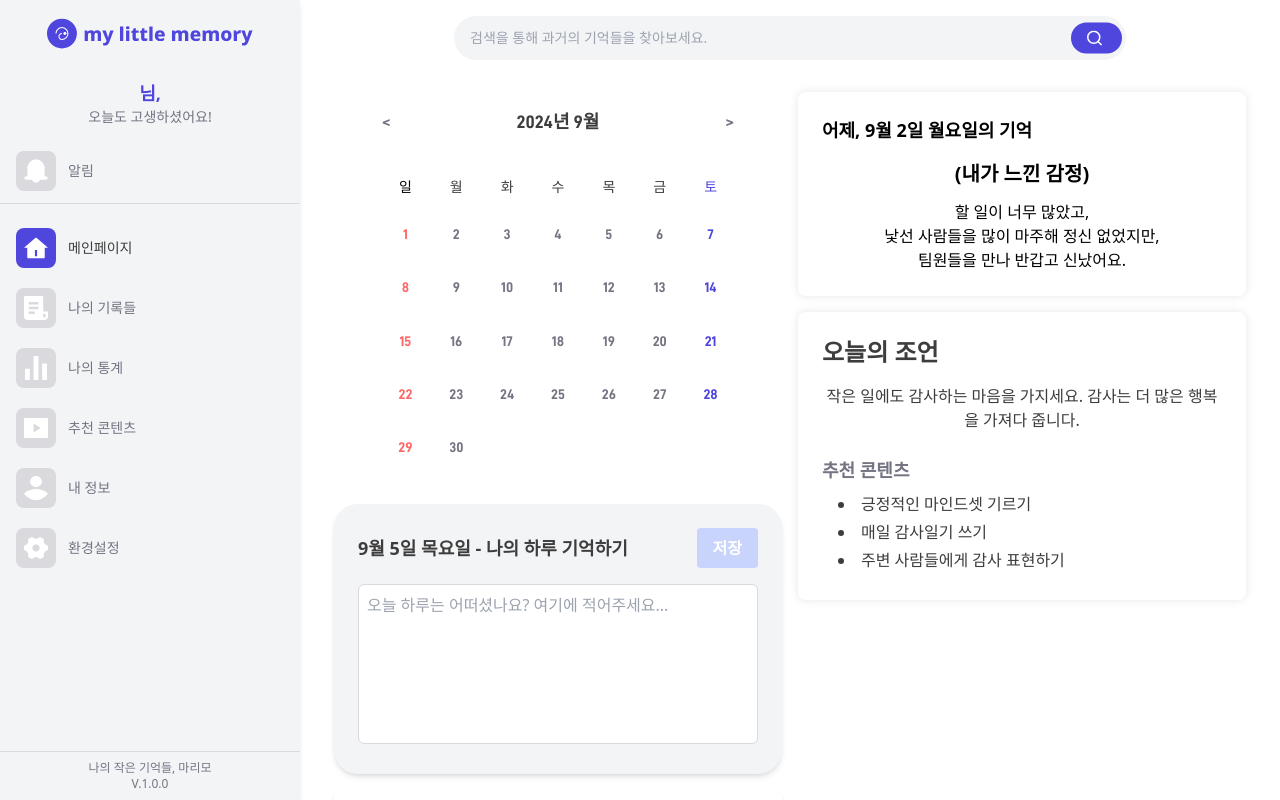
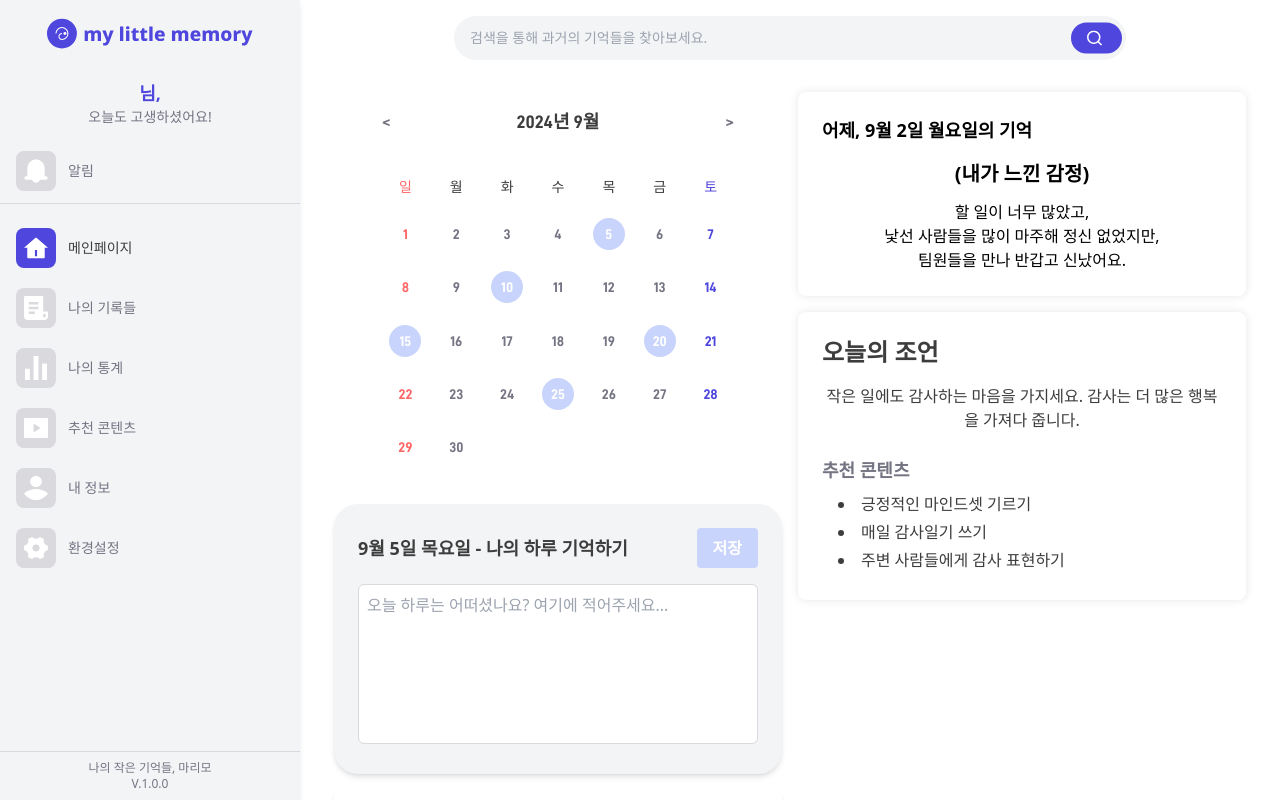
Before and after one commit to ktb-23/malimo-fe, a React (Vite) app: page /main in a window 1280 px wide. Shown: the top 800 px of the page. Built offline with nearby package versions, Linux system fonts and the light colour scheme.

Commit message:
style: 샘플데이터 생성, 샘플데이터 삽입시 색변화 구현

```diff
--- a/src/component/Calendar.jsx
+++ b/src/component/Calendar.jsx
@@ -1,8 +1,36 @@
-import React, { useState } from 'react';
+import React, { useState, useEffect } from 'react';
+import PropTypes from 'prop-types';
 
-const Calendar = () => {
+const Calendar = ({ diaryData: propDiaryData }) => {
   const [currentDate, setCurrentDate] = useState(new Date());
   const [selectedDate, setSelectedDate] = useState(null);
+  const [diaryData, setDiaryData] = useState({});
+
+  // 샘플 데이터 생성
+  const generateSampleData = () => {
+    const today = new Date();
+    const year = today.getFullYear();
+    const month = (today.getMonth() + 1).toString().padStart(2, '0');
+
+    return {
+      [`${year}-${month}-05`]: { content: '오늘은 날씨가 좋았습니다.' },
+      [`${year}-${month}-10`]: { content: '친구와 저녁을 먹었습니다.' },
+      [`${year}-${month}-15`]: { content: '새로운 프로젝트를 시작했습니다.' },
+      [`${year}-${month}-20`]: { content: '운동을 열심히 했습니다.' },
+      [`${year}-${month}-25`]: { content: '좋은 책을 읽었습니다.' },
+    };
+  };
+
+  useEffect(() => {
+    const isPropDiaryDataEmpty =
+      !propDiaryData || typeof propDiaryData !== 'object' || Object.keys(propDiaryData).length === 0;
+
+    if (import.meta.env.MODE === 'development' && isPropDiaryDataEmpty) {
+      setDiaryData(generateSampleData());
+    } else {
+      setDiaryData(propDiaryData || {});
+    }
+  }, [propDiaryData]);
 
   const daysInMonth = (date) => {
     return new Date(date.getFullYear(), date.getMonth() + 1, 0).getDate();
@@ -24,7 +52,7 @@ const Calendar = () => {
         <div
           key={`weekday-${index}`}
           className={`flex items-center justify-center text-sm font-medium
-            ${index === 0 ? 'text-red-500' : index === 6 ? 'text-blue' : 'text-black'}`}
+            ${index === 0 ? 'text-red' : index === 6 ? 'text-blue' : 'text-black'}`}
         >
           {day}
         </div>,
@@ -35,16 +63,18 @@ const Calendar = () => {
     for (let i = 0; i < firstDay; i++) {
       days.push(<div key={`empty-${i}`}></div>);
     }
-
     // Add cells for each day of the month
     for (let i = 1; i <= totalDays; i++) {
       const date = new Date(currentDate.getFullYear(), currentDate.getMonth(), i);
+      const dateString = date.toISOString().split('T')[0]; // YYYY-MM-DD 형식
       const isSelected = selectedDate && date.toDateString() === selectedDate.toDateString();
       const dayOfWeek = date.getDay();
+      const hasDiaryEntry = diaryData[dateString];
 
-      let dayColor = 'text-gray-300';
+      let dayColor = '';
       if (dayOfWeek === 0) dayColor = 'text-red';
-      if (dayOfWeek === 6) dayColor = 'text-blue';
+      else if (dayOfWeek === 6) dayColor = 'text-blue';
+      else dayColor = 'text-gray-300'; // 평일의 기본 색상
 
       days.push(
         <div
@@ -52,14 +82,15 @@ const Calendar = () => {
           onClick={() => setSelectedDate(date)}
           className={`flex items-center justify-center text-sm cursor-pointer relative
             ${isSelected ? 'font-semibold' : 'hover:bg-gray-100 active:bg-gray-200'}
-            ${dayColor} transition-colors duration-200`}
+            transition-colors duration-200`}
         >
-          <div className="w-8 h-8 flex items-center justify-center rounded-full">
+          <div
+            className={`w-8 h-8 flex items-center justify-center rounded-full
+            ${hasDiaryEntry ? 'bg-skyblue text-white' : dayColor}`}
+          >
             {i}
-            {isSelected && (
-              <div className="absolute inset-2 border-2 border-blue rounded-full pointer-events-none"></div>
-            )}
           </div>
+          {isSelected && <div className="absolute inset-2 border-2 border-blue rounded-full pointer-events-none"></div>}
         </div>,
       );
     }
@@ -93,4 +124,12 @@ const Calendar = () => {
   );
 };
 
+Calendar.propTypes = {
+  diaryData: PropTypes.object,
+};
+
+Calendar.defaultProps = {
+  diaryData: {},
+};
+
 export default Calendar;
```
